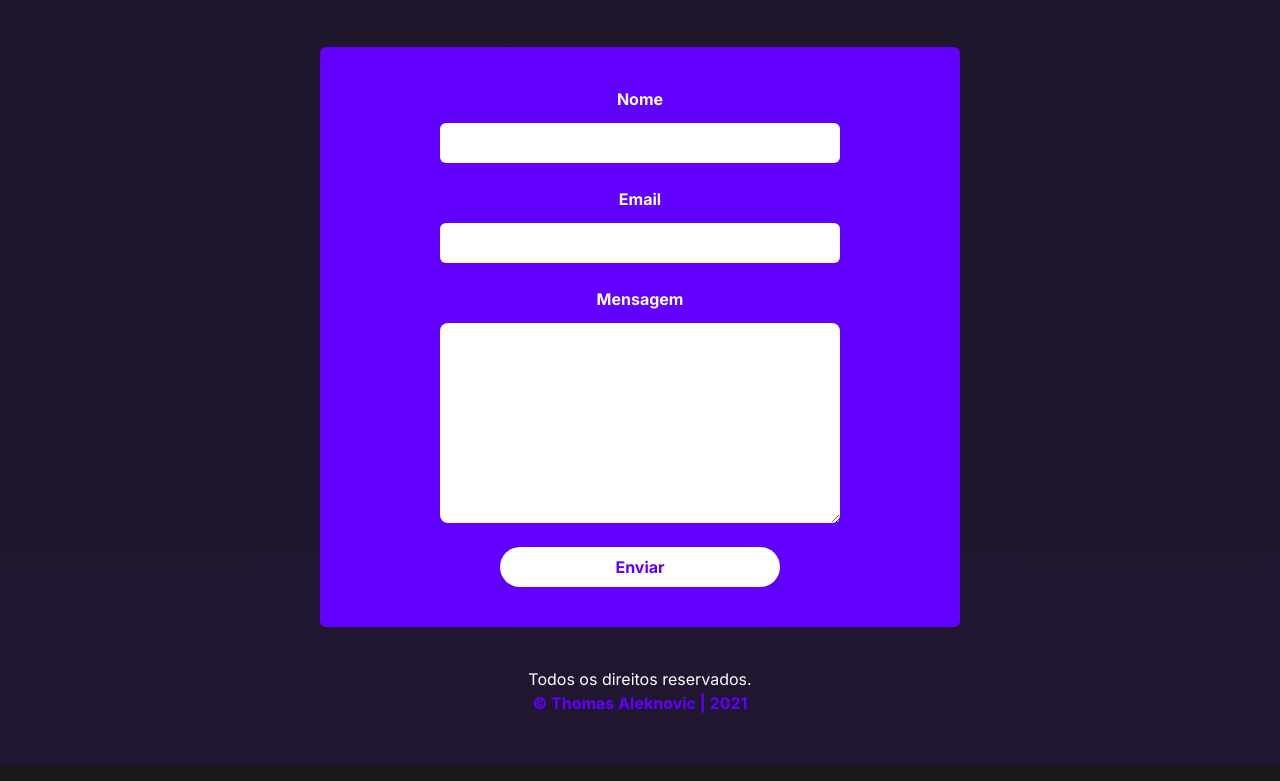
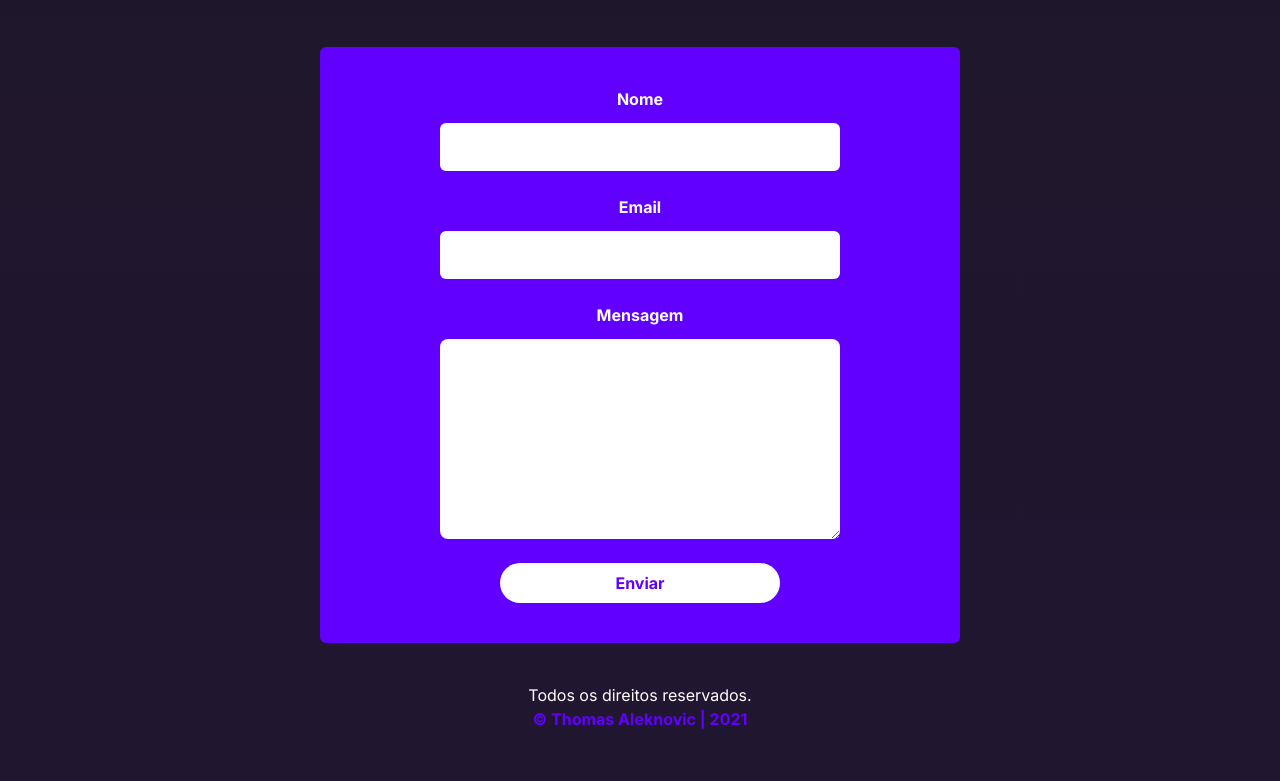
Before and after one commit to thomasaleknovic/portfolio_thomas, a React (Create React App) app in the folder portfolio_thomas_app/: page / in a window 1280 px wide. Shown: the part 2870-3651 px from the top of the page. Built offline with nearby package versions, Linux system fonts and the light colour scheme.

Commit message:
Version 1.8.0

```diff
--- a/portfolio_thomas_app/src/Contact.js
+++ b/portfolio_thomas_app/src/Contact.js
@@ -21,12 +21,12 @@ function Contact () {
           <div className='bg-mainPurple w-5/6 md:w-2/4 rounded-md p-10'>
             <form ref={form} onSubmit={sendEmail} className="flex flex-col items-center text-mainBlack">
                 <label className='text-white font-bold'>Nome</label>
-                <input type="text" name="user_name" className='md:w-[400px] mb-6 mt-3 p-2 rounded-md'/>
+                <input type="text" name="user_name" className='md:w-[400px] text-center mb-6 mt-3 p-3 rounded-md'/>
                 <label className='text-white font-bold'>Email</label>
-                <input type="email" name="user_email" className='md:w-[400px] mb-6 mt-3 p-2 rounded-md' />
+                <input type="email" name="user_email" className='md:w-[400px] text-center mb-6 mt-3 p-3 rounded-md' />
                 <label className='text-white font-bold'>Mensagem</label>
-                <textarea name="message" className='md:w-[400px] h-[200px] mb-6 mt-3 p-2 rounded-lg'/>
-                <input type="submit" value="Enviar" className='bg-white rounded-full text-mainPurple w-3/4 md:w-2/4 p-2 font-bold'/>
+                <textarea name="message" className='md:w-[400px] h-[200px] text-center mb-6 mt-3 p-3 rounded-lg'/>
+                <input type="submit" value="Enviar" className='bg-white rounded-full cursor-pointer text-mainPurple w-3/4 md:w-2/4 p-2 font-bold'/>
             </form>
         </div>
     </div>
```
